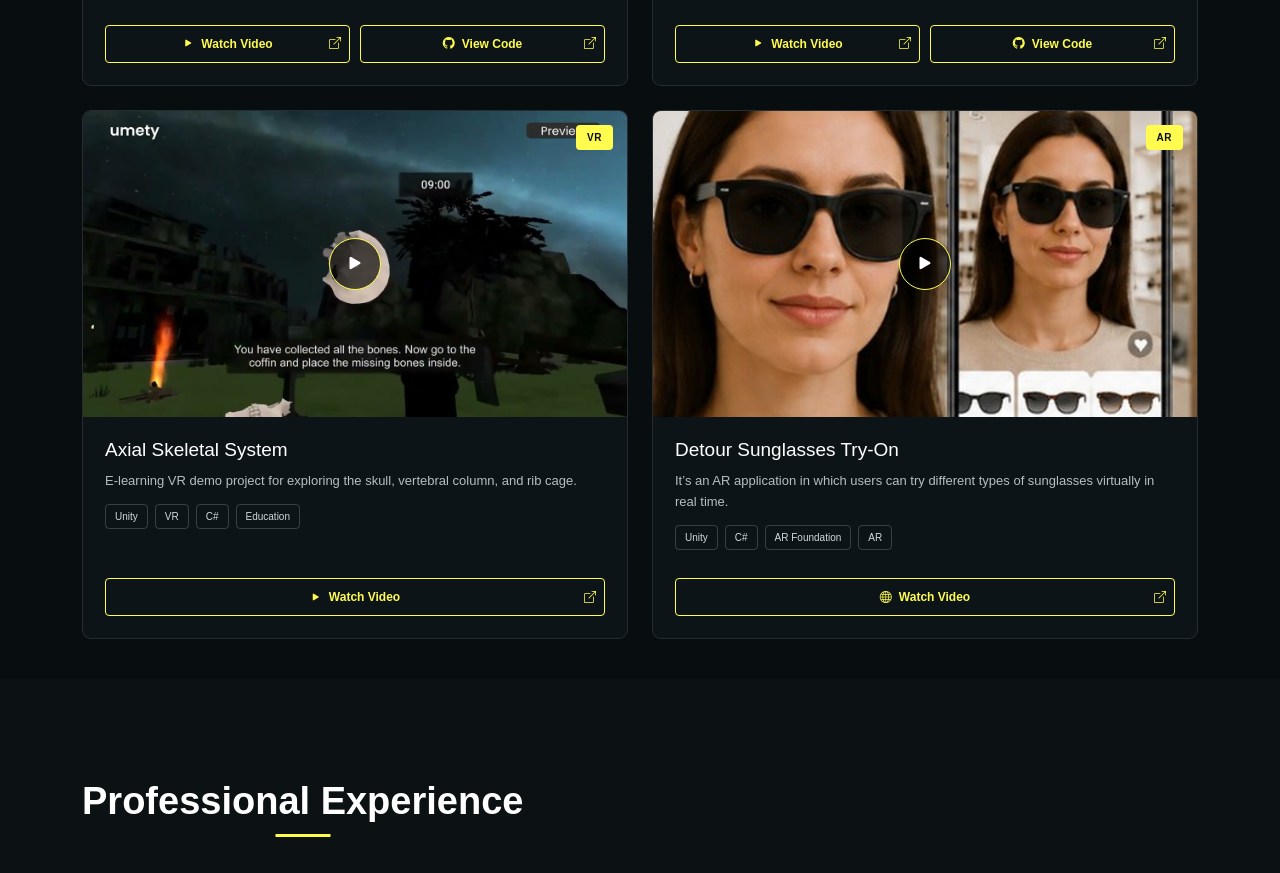
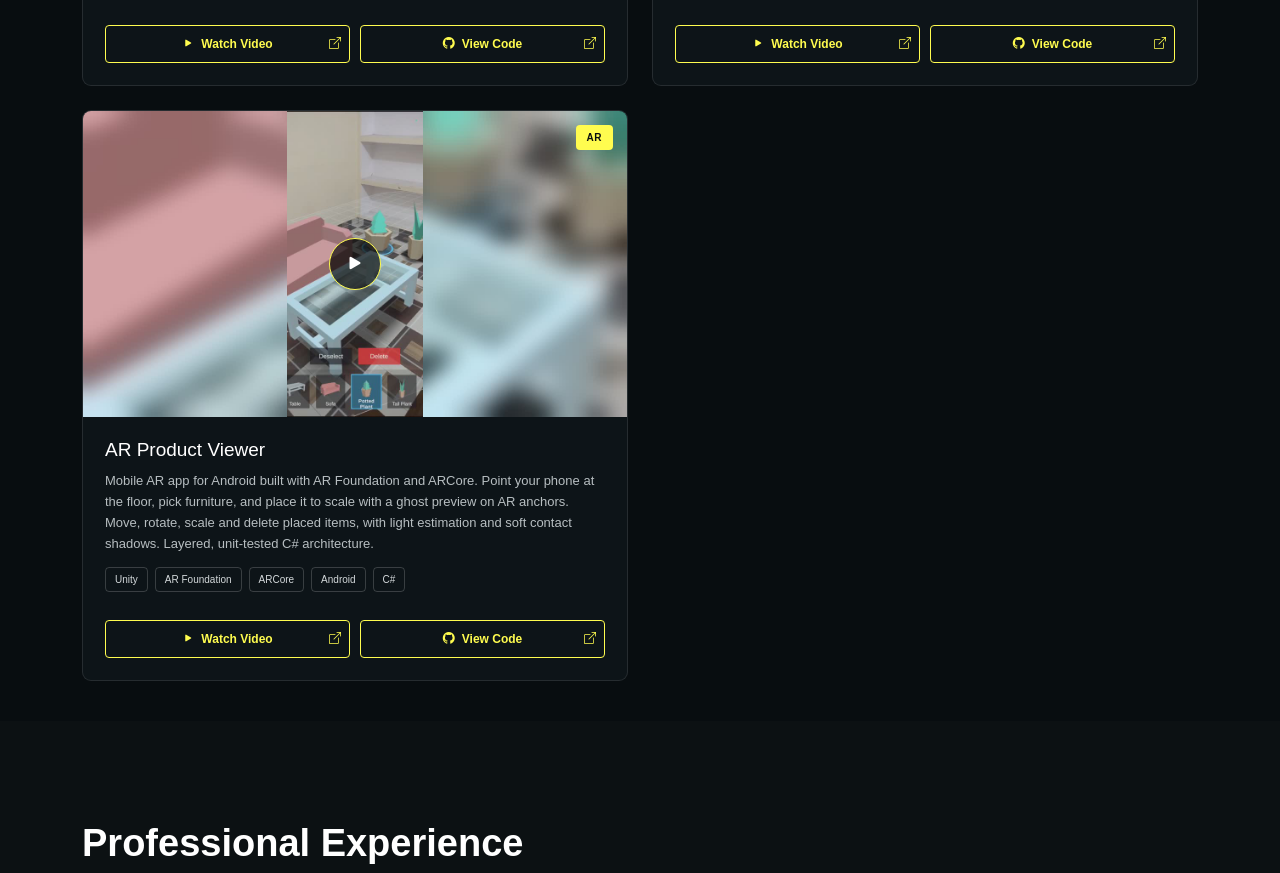
Before and after one commit to BRIJESH151089/Portfolio-Site, a plain HTML site: page index.html in a window 1280 px wide. Shown: the part 1850-2723 px from the top of the page. Drawn offline with nearby package versions, Linux system fonts and the light colour scheme.

Commit message:
Add AR Product Viewer, update projects, experience and skills

```diff
--- a/index.html
+++ b/index.html
@@ -525,24 +525,24 @@
 
 
                         <!-- ========================================= -->
-                        <!-- VR Project - Axial Skeletal System -->
+                        <!-- AR Project - AR Product Viewer -->
                         <!-- ========================================= -->
 
                         <article class="project-card" data-category="xr">
 
-                            <span class="project-card-category-badge">VR</span>
+                            <span class="project-card-category-badge">AR</span>
 
                             <!-- Image -->
 
                             <div class="project-card-media" data-position="center">
 
-                                <a href="https://www.youtube.com/watch?v=WkUQ8zA8gOU" target="_blank"
-                                    rel="noopener noreferrer" class="project-card-media-link"
-                                    aria-label="Watch Axial Skeletal System video">
+                                <a href="https://youtu.be/8dCTaCd1Hc4" target="_blank" rel="noopener noreferrer"
+                                    class="project-card-media-link" aria-label="Watch AR Product Viewer video">
 
-                                    <img src="./assets/images/axial-skeletal-system.jpg"
-                                        alt="Axial Skeletal System VR Project" class="project-card-img" width="1280"
-                                        height="720" decoding="async" loading="lazy">
+                                    <img src="./assets/images/ar-product-viewer.jpg"
+                                        alt="AR Product Viewer - place 3D furniture in your room"
+                                        class="project-card-img" width="1280" height="720" decoding="async"
+                                        loading="lazy">
 
                                     <span class="project-card-play">
                                         <i class="bi bi-play-fill"></i>
@@ -558,32 +558,47 @@
                             <div class="project-card-body">
 
                                 <h3>
-                                    Axial Skeletal System
+                                    AR Product Viewer
                                 </h3>
 
                                 <p>
-                                    E-learning VR demo project for exploring the skull, vertebral column, and rib cage.
+                                    Mobile AR app for Android built with AR Foundation and ARCore. Point your phone at
+                                    the floor, pick furniture, and place it to scale with a ghost preview on AR anchors.
+                                    Move, rotate, scale and delete placed items, with light estimation and soft contact
+                                    shadows. Layered, unit-tested C# architecture.
                                 </p>
 
 
                                 <div class="project-tags">
 
                                     <span>Unity</span>
-                                    <span>VR</span>
+                                    <span>AR Foundation</span>
+                                    <span>ARCore</span>
+                                    <span>Android</span>
                                     <span>C#</span>
-                                    <span>Education</span>
 
                                 </div>
 
 
                                 <div class="project-card-actions">
 
-                                    <a href="https://www.youtube.com/watch?v=WkUQ8zA8gOU" target="_blank"
-                                        rel="noopener noreferrer" class="project-action">
+                                    <a href="https://youtu.be/8dCTaCd1Hc4" target="_blank" rel="noopener noreferrer"
+                                        class="project-action">
 
                                         <i class="bi bi-play-fill"></i>
 
                                         <span>Watch Video</span>
+
+                                        <i class="bi bi-box-arrow-up-right"></i>
+
+                                    </a>
+
+                                    <a href="https://github.com/BRIJESH151089/ar-product-viewer" target="_blank"
+                                        rel="noopener noreferrer" class="project-action">
+
+                                        <i class="bi bi-github"></i>
+
+                                        <span>View Code</span>
 
                                         <i class="bi bi-box-arrow-up-right"></i>
 
@@ -594,82 +609,6 @@
                             </div>
 
                         </article>
-
-                        <!-- Add more project cards here as additional <article class="project-card"> blocks -->
-
-                        <!-- ========================================= -->
-                        <!-- AR Project - Detour Sunglasses -->
-                        <!-- ========================================= -->
-
-                            <article class="project-card" data-category="xr">
-
-                                <span class="project-card-category-badge">AR</span>
-
-                                <!-- Image -->
-
-                                <div class="project-card-media" data-position="center">
-
-                                    <a href="https://www.youtube.com/watch?v=pp0yEarqrj8" target="_blank"
-                                        rel="noopener noreferrer" class="project-card-media-link"
-                                        aria-label="Watch Detour Sunglasses Try-On video">
-
-                                        <img src="./assets/images/detour-sunglasses.jpg"
-                                            alt="Detour Sunglasses Try-On AR Application" class="project-card-img"
-                                            width="1200" height="675" decoding="async" loading="lazy">
-
-                                        <span class="project-card-play">
-                                            <i class="bi bi-play-fill"></i>
-                                        </span>
-
-                                    </a>
-
-                                </div>
-
-
-                                <!-- Content -->
-
-                                <div class="project-card-body">
-
-                                    <h3>
-                                        Detour Sunglasses Try-On
-                                    </h3>
-
-                                    <p>
-                                        It’s an AR application in which users can try different types of sunglasses
-                                        virtually in
-                                        real time.
-                                    </p>
-
-
-                                    <div class="project-tags">
-
-                                        <span>Unity</span>
-                                        <span>C#</span>
-                                        <span>AR Foundation</span>
-                                        <span>AR</span>
-
-                                    </div>
-
-
-                                    <div class="project-card-actions">
-
-                                        <a href="https://www.youtube.com/watch?v=pp0yEarqrj8" target="_blank"
-                                            rel="noopener noreferrer" class="project-action">
-
-                                            <i class="bi bi-globe"></i>
-
-                                            <span>Watch Video</span>
-
-                                            <i class="bi bi-box-arrow-up-right"></i>
-
-                                        </a>
-
-                                    </div>
-
-                                </div>
-
-                            </article>
-
                 </div>
 
             </div>
```
Also changed, not shown: assets/images/ar-product-viewer.jpg (added), assets/images/axial-skeletal-system.jpg (deleted), assets/images/bingo-game.gif (deleted), assets/images/bingo-game.jpg (deleted), assets/images/detour-sunglasses.jpg (deleted), assets/images/measure-practice-management.jpg (deleted).
